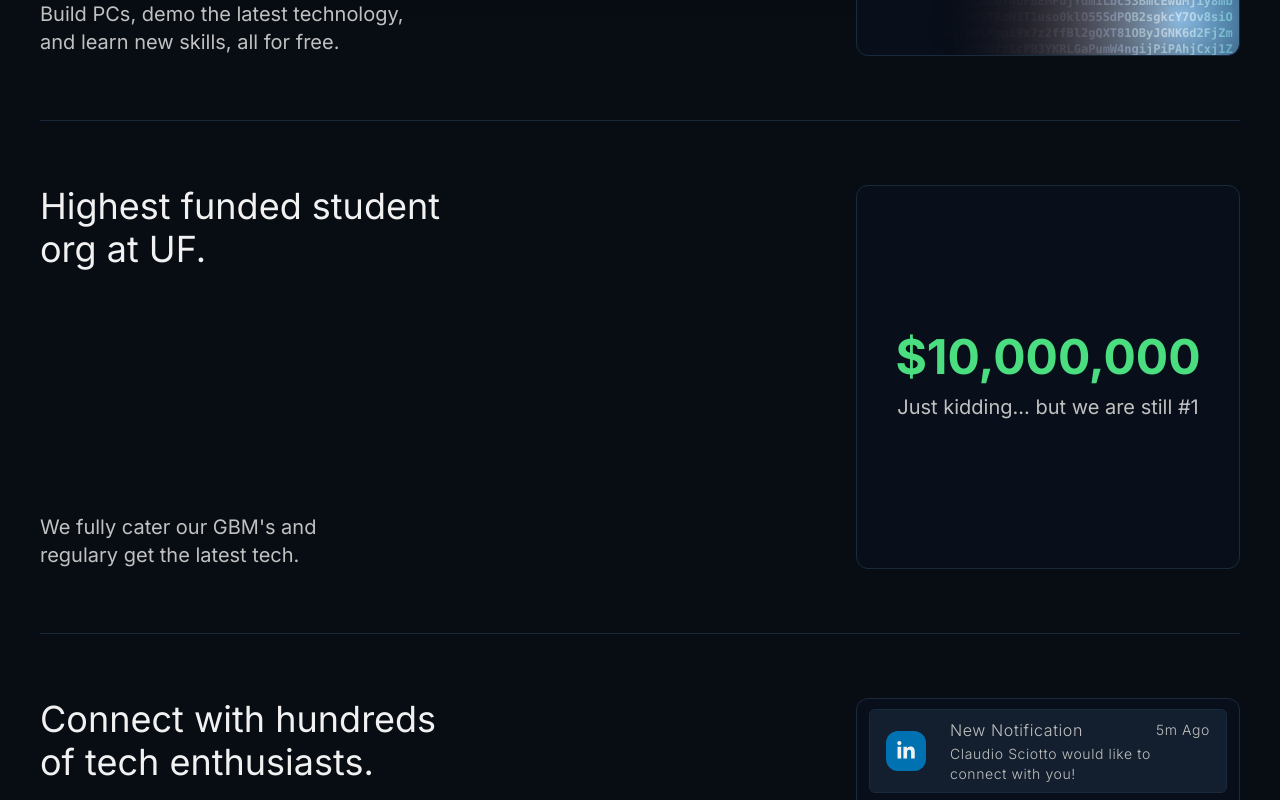
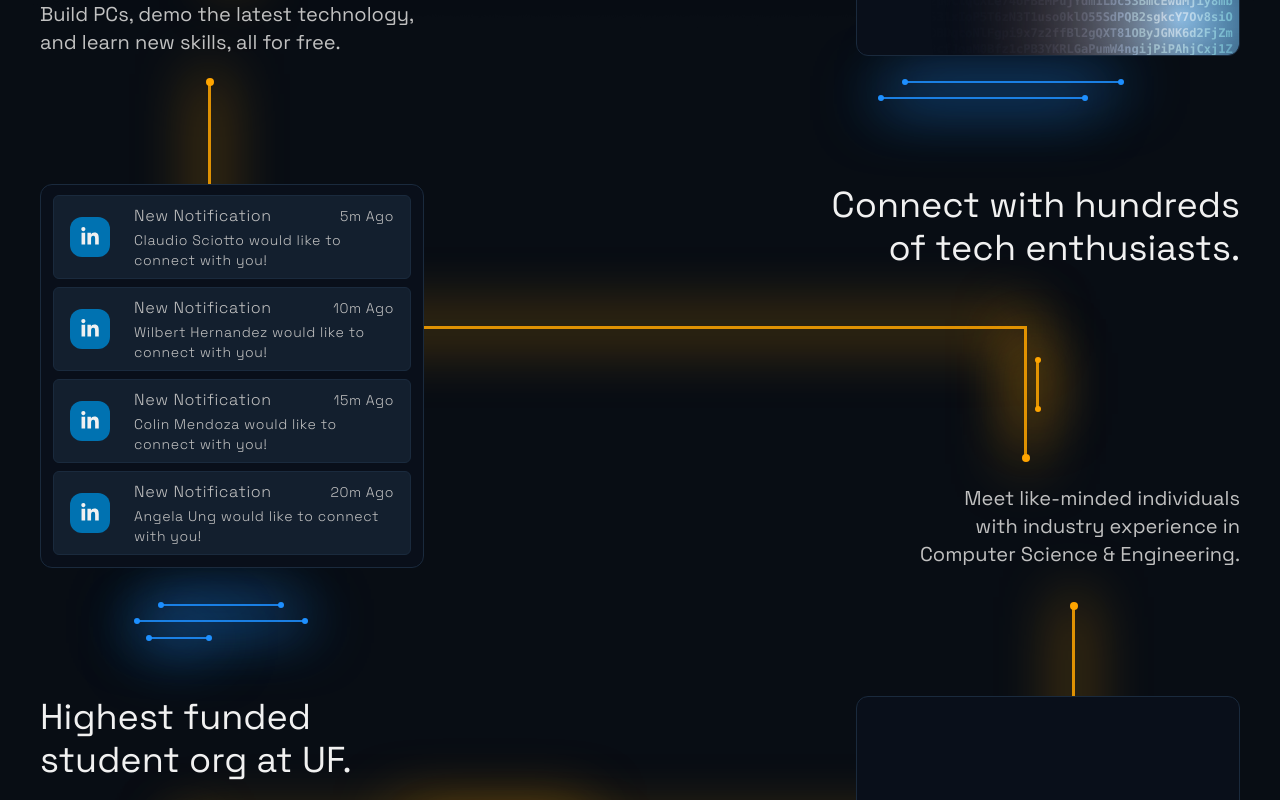
Before and after one commit to PCBuilding/SPCBWebsite, a Next.js app: page / in a window 1280 px wide. Shown: the part 1540-2340 px from the top of the page. Built offline with nearby package versions, Linux system fonts and the light colour scheme; no server answers.

Commit message:
Updated Landing page UI + bug fixes
*Changed font
*Updated landing page layout
*added more glowing lines in landing page
* fixed some invisible buttons

```diff
--- a/src/app/globals.css
+++ b/src/app/globals.css
@@ -16,8 +16,8 @@ textarea {
 }
 
 body {
-  /* font-family: "Space Grotesk", serif !important; */
-  font-family: "Space Mono", serif;
+  font-family: "Space Grotesk", serif !important;
+  /* font-family: "Space Mono", serif; */
   background-color: #ffffff;
   overflow-x: hidden;
 }
--- a/src/components/admin/projects/AddForm.tsx
+++ b/src/components/admin/projects/AddForm.tsx
@@ -372,7 +372,7 @@ export default function AddForm({
                 {uploadProgress > 0 && uploadProgress < 100 && (
                   <div className="h-2.5 w-full rounded-full bg-gray-200">
                     <div
-                      className="h-2.5 rounded-full bg-blue-600"
+                      className="bg-blue-600 h-2.5 rounded-full"
                       style={{ width: `${uploadProgress}%` }}
                     ></div>
                   </div>
@@ -444,7 +444,7 @@ export default function AddForm({
         <button
           type="submit"
           disabled={isSubmitting}
-          className="w-full rounded-md bg-blue-500 p-3 text-sm text-white disabled:bg-blue-300 sm:text-base"
+          className="bg-blue-500 disabled:bg-blue-300 w-full rounded-md bg-green-500 p-3 text-sm text-white sm:text-base"
         >
           {isSubmitting
             ? "Submitting..."
--- a/src/components/landing/About.tsx
+++ b/src/components/landing/About.tsx
@@ -1,8 +1,9 @@
-import React, { useRef } from "react";
+import React, { useRef, useEffect, useState } from "react";
 import { motion, useInView } from "framer-motion";
 import EvervaultCard from "./ui/evervault-card";
 import Terminal from "./ui/Connect";
 import AnimatedCountUp from "./ui/Counter";
+import GlowingLine from "@/components/decorations/GlowingLine";
 
 // Define an interface for the list items.
 interface ListItem {
@@ -19,24 +20,37 @@ const listItems: ListItem[] = [
     children: <EvervaultCard />,
   },
   {
+    title: "Connect with hundreds of tech enthusiasts.",
+    desc: "Meet like-minded individuals with industry experience in Computer Science & Engineering.",
+    children: <Terminal />,
+  },
+  {
     title: "Highest funded student org at UF.",
     desc: "We fully cater our GBM's and regulary get the latest tech.",
     children: <AnimatedCountUp />,
   },
-  {
-    title: "Connect with hundreds of tech enthusiasts.",
-    desc: "Meet like-minded individuals with industry experience in Computer Science & Engineering.",
-    children: <Terminal />,
-  },
 ];
 
 const About: React.FC = () => {
+  const [isDesktop, setIsDesktop] = useState<boolean>(false);
+
   // Type the ref for the heading element.
   const h3Ref = useRef<HTMLHeadingElement>(null);
   const isInView = useInView(h3Ref, { once: true });
 
+  // Check if desktop for responsive lines
+  useEffect(() => {
+    const checkIfDesktop = () => {
+      setIsDesktop(window.innerWidth >= 768);
+    };
+
+    checkIfDesktop();
+    window.addEventListener("resize", checkIfDesktop);
+    return () => window.removeEventListener("resize", checkIfDesktop);
+  }, []);
+
   return (
-    <div className="relative mx-auto max-w-7xl overflow-hidden px-10 pt-16 sm:pt-32">
+    <div className="relative mx-auto max-w-7xl px-10 pt-16 sm:pt-32">
       <motion.img
         src="/landing/tube.png"
         alt=""
@@ -55,9 +69,183 @@ const About: React.FC = () => {
         >
           Why SPCB?
         </h3>
-        <ul>
-          {listItems.map((info) => (
-            <AboutItem key={info.title} info={info} />
+
+        {/* Desktop Main Lines - Only show on desktop */}
+        {isDesktop ? (
+          <>
+            <GlowingLine
+              xPoints={["50", "50", "16", "16"]}
+              yPoints={["5", "17", "17", "29"]}
+              color="#FFA500"
+              thickness={3}
+              circleSize={8}
+            />
+            <GlowingLine
+              xPoints={["14", "14", "82", "82"]}
+              yPoints={["35", "50", "50", "58"]}
+              color="#FFA500"
+              thickness={3}
+              circleSize={8}
+            />
+            <GlowingLine
+              xPoints={["86", "86", "12", "12"]}
+              yPoints={["67", "81", "81", "90"]}
+              color="#FFA500"
+              thickness={3}
+              circleSize={8}
+            />
+
+            {/* Main line decorators - Desktop only */}
+            <GlowingLine
+              xPoints={["34", "42"]}
+              yPoints={["16", "16"]}
+              color="#FFA500"
+              thickness={3}
+              circleSize={6}
+            />
+            <GlowingLine
+              xPoints={["30", "45"]}
+              yPoints={["18", "18"]}
+              color="#FFA500"
+              thickness={3}
+              circleSize={6}
+            />
+            <GlowingLine
+              xPoints={["83", "83"]}
+              yPoints={["52", "55"]}
+              color="#FFA500"
+              thickness={3}
+              circleSize={6}
+            />
+            <GlowingLine
+              xPoints={["30", "45"]}
+              yPoints={["80", "80"]}
+              color="#FFA500"
+              thickness={3}
+              circleSize={6}
+            />
+            <GlowingLine
+              xPoints={["34", "46"]}
+              yPoints={["82", "82"]}
+              color="#FFA500"
+              thickness={3}
+              circleSize={6}
+            />
+
+            {/* Blue decorative lines Group1 - Desktop only */}
+            <GlowingLine
+              xPoints={["4", "10"]}
+              yPoints={["5", "5"]}
+              color="#1E90FF"
+              thickness={2}
+              circleSize={6}
+            />
+            <GlowingLine
+              xPoints={["1", "16"]}
+              yPoints={["6", "6"]}
+              color="#1E90FF"
+              thickness={2}
+              circleSize={6}
+            />
+            <GlowingLine
+              xPoints={["2", "14"]}
+              yPoints={["7", "7"]}
+              color="#1E90FF"
+              thickness={2}
+              circleSize={6}
+            />
+
+            {/* Blue decorative lines Group2 - Desktop only */}
+            <GlowingLine
+              xPoints={["72", "90"]}
+              yPoints={["35", "35"]}
+              color="#1E90FF"
+              thickness={2}
+              circleSize={6}
+            />
+            <GlowingLine
+              xPoints={["70", "87"]}
+              yPoints={["36", "36"]}
+              color="#1E90FF"
+              thickness={2}
+              circleSize={6}
+            />
+
+            {/* Blue decorative lines Group3 - Desktop only */}
+            <GlowingLine
+              xPoints={["10", "20"]}
+              yPoints={["67", "67"]}
+              color="#1E90FF"
+              thickness={2}
+              circleSize={6}
+            />
+            <GlowingLine
+              xPoints={["8", "22"]}
+              yPoints={["68", "68"]}
+              color="#1E90FF"
+              thickness={2}
+              circleSize={6}
+            />
+            <GlowingLine
+              xPoints={["9", "14"]}
+              yPoints={["69", "69"]}
+              color="#1E90FF"
+              thickness={2}
+              circleSize={6}
+            />
+          </>
+        ) : (
+          // Mobile Main Line - Vertical line through the middle
+          <>
+            <GlowingLine
+              xPoints={["30", "30"]}
+              yPoints={["3", "6"]}
+              color="#FFA500"
+              thickness={3}
+              circleSize={8}
+            />
+            <GlowingLine
+              xPoints={["58", "58"]}
+              yPoints={["16", "38"]}
+              color="#FFA500"
+              thickness={3}
+              circleSize={8}
+            />
+            <GlowingLine
+              xPoints={["36", "36"]}
+              yPoints={["49", "71"]}
+              color="#FFA500"
+              thickness={3}
+              circleSize={8}
+            />
+            <GlowingLine
+              xPoints={["70", "70"]}
+              yPoints={["79.5", "99"]}
+              color="#FFA500"
+              thickness={3}
+              circleSize={8}
+            />
+            {/* Mobile Main Line decorations */}
+            <GlowingLine
+              xPoints={["55", "55"]}
+              yPoints={["25", "36"]}
+              color="#FFA500"
+              thickness={3}
+              circleSize={8}
+            />
+            <GlowingLine
+              xPoints={["39", "39"]}
+              yPoints={["60", "69"]}
+              color="#FFA500"
+              thickness={3}
+              circleSize={8}
+            />
+          </>
+        )}
+
+        <ul className="relative z-10">
+          {listItems.map((info, index) => (
+            <AboutItem key={info.title} info={info} index={index} />
           ))}
         </ul>
       </div>
@@ -67,11 +255,15 @@ const About: React.FC = () => {
 
 interface AboutItemProps {
   info: ListItem;
+  index: number;
 }
 
-const AboutItem: React.FC<AboutItemProps> = ({ info }) => {
+const AboutItem: React.FC<AboutItemProps> = ({ info, index }) => {
+  const isEven = index % 2 === 0;
   return (
-    <li className="grid gap-8 border-b border-[#1a2a3d] py-12 sm:py-16 md:grid-cols-2">
+    <li className="grid gap-8 py-12 sm:py-16 md:grid-cols-2">
+      {isEven ? (
+        <>
           <div className="flex flex-col items-center justify-between gap-3 text-center sm:gap-4 md:items-start md:text-left">
             <p className="balance max-w-[320px] text-3xl leading-[1.2] sm:max-w-[410px] sm:text-4xl lg:text-4xl xl:leading-[1.2]">
               {info.title}
@@ -86,6 +278,25 @@ const AboutItem: React.FC<AboutItemProps> = ({ info }) => {
               {info.children}
             </div>
           </div>
+        </>
+      ) : (
+        <>
+          <div className="order-last flex justify-center md:order-first md:justify-start">
+            <div className="aspect-square w-full max-w-96 overflow-hidden rounded-xl border border-[#1a2a3d] bg-[#090f1a]">
+              {info.children}
+            </div>
+          </div>
+
+          <div className="order-first flex flex-col items-center justify-between gap-3 text-center sm:gap-4 md:order-last md:items-end md:text-right">
+            <p className="balance max-w-[320px] text-3xl leading-[1.2] sm:max-w-[410px] sm:text-4xl lg:text-4xl xl:leading-[1.2]">
+              {info.title}
+            </p>
+            <p className="max-w-[445px] text-balance text-lg text-dull lg:text-xl">
+              {info.desc}
+            </p>
+          </div>
+        </>
+      )}
     </li>
   );
 };
```
Lines whose indentation alone changed are shown as unchanged.
